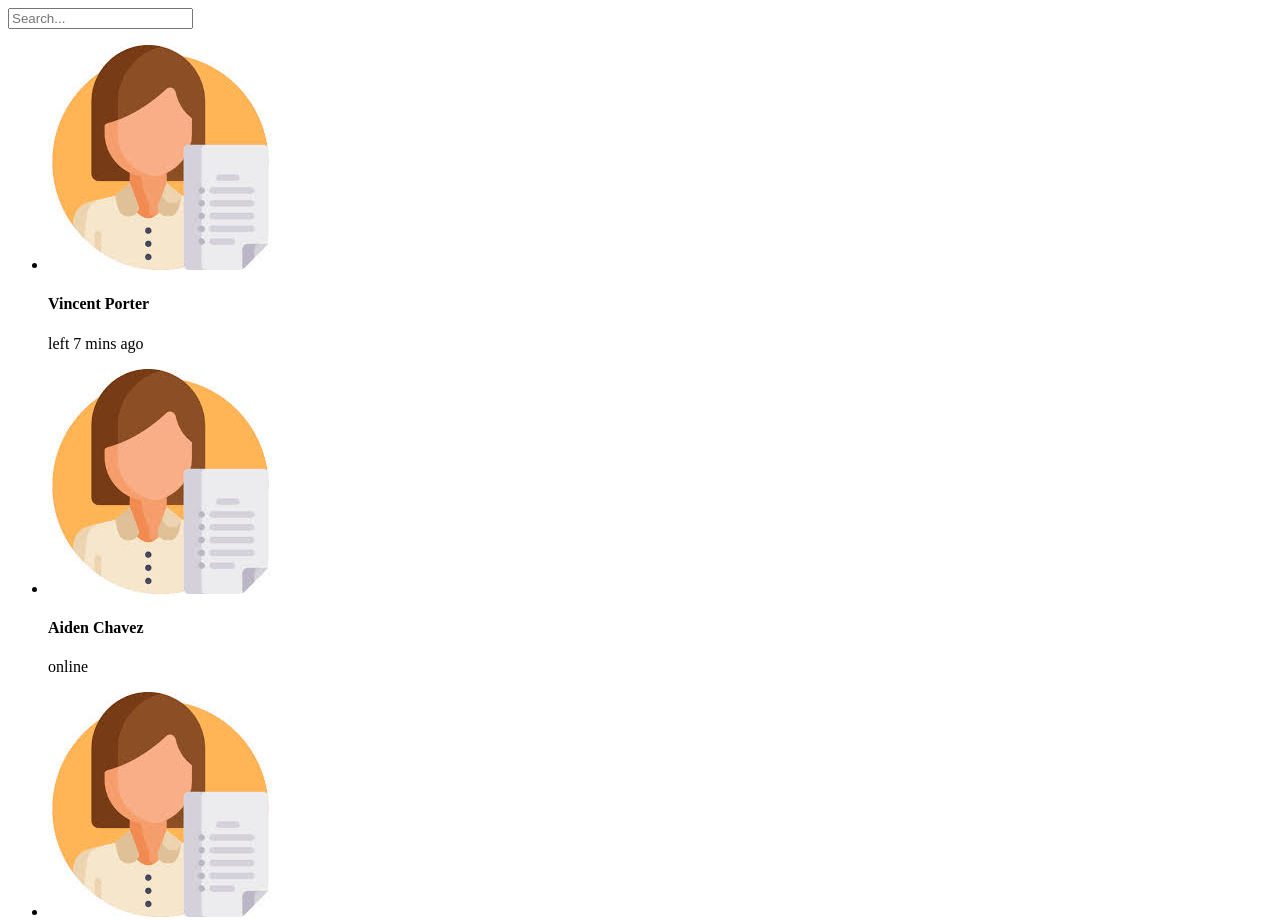
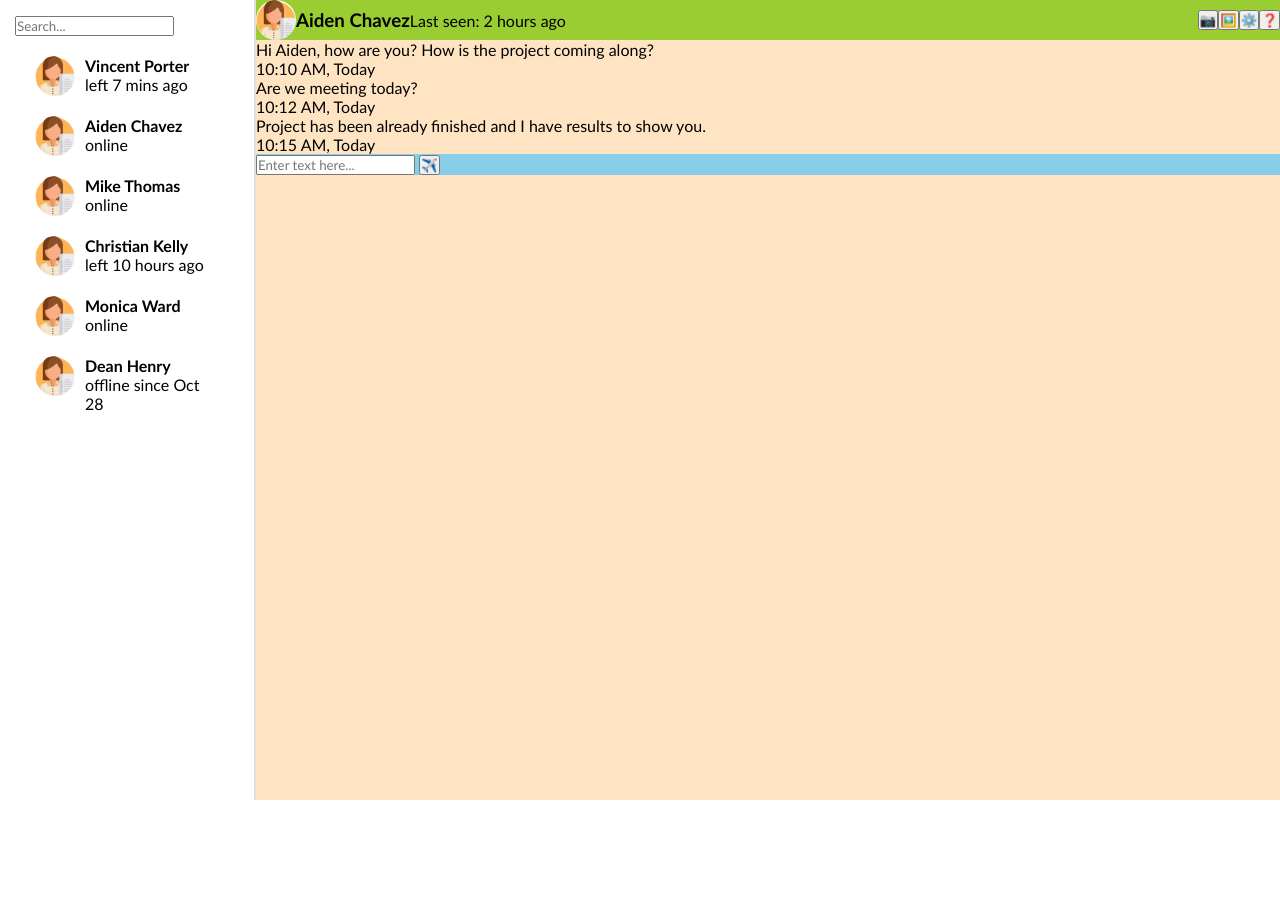
Before and after one commit to ammielgodoy/front-trabajo-practico-1, a plain HTML site: page index.html in a window 1280 px wide. Shown: the top 920 px of the page. After the commit the page ends 800 px from the top, so only its background shows below. Drawn offline with Linux system fonts and the light colour scheme.

Commit message:
Initial styling for validating containers

```diff
--- a/index.html
+++ b/index.html
@@ -9,7 +9,7 @@
 </head>
 
 <body>
-  <section>
+  <section class="flex-container">
     <aside class="sidebar">
       <input type="search" placeholder="Search..." class="search">
       <ul class="contact-list">
@@ -17,48 +17,48 @@
           <img src="avatar.jpeg" alt="imagen de perfil">
           <div>
             <h4>Vincent Porter</h4>
-            <p class="status">left 7 mins ago</p>
+            <p class="status-offline">left 7 mins ago</p>
           </div>
         </li>
-        <li class="contact">
+        <li class="contact active">
           <img src="avatar.jpeg" alt="imagen de perfil">
           <div>
             <h4>Aiden Chavez</h4>
-            <p class="status">online</p>
+            <p class="status-online">online</p>
           </div>
         </li>
         <li class="contact">
           <img src="avatar.jpeg" alt="imagen de perfil">
           <div>
             <h4>Mike Thomas</h4>
-            <p class="status">online</p>
+            <p class="status-online">online</p>
           </div>
         </li>
         <li class="contact">
           <img src="avatar.jpeg" alt="imagen de perfil">
           <div>
             <h4>Christian Kelly</h4>
-            <p class="status">left 10 hours ago</p>
+            <p class="status-offline">left 10 hours ago</p>
           </div>
         </li>
         <li class="contact">
           <img src="avatar.jpeg" alt="imagen de perfil">
           <div>
             <h4>Monica Ward</h4>
-            <p class="status">online</p>
+            <p class="status-online">online</p>
           </div>
         </li>
         <li class="contact">
           <img src="avatar.jpeg" alt="imagen de perfil">
           <div>
             <h4>Dean Henry</h4>
-            <p class="status">offline since Oct 28</p>
+            <p class="status-offline">offline since Oct 28</p>
           </div>
         </li>
       </ul>
     </aside>
     <main class="chat">
-      <section>
+      <section class="chat-head">
         <div class="chat-header">
           <img src="avatar.jpeg" alt="imagen de perfil">
           <h3>Aiden Chavez</h3>
--- a/style.css
+++ b/style.css
@@ -0,0 +1,71 @@
+*{
+  margin:0;
+  padding:0;
+  box-sizing: border-box;
+  font-family: 'Gill Sans', 'Gill Sans MT', Calibri, 'Trebuchet MS', sans-serif;
+}
+
+body{
+  height: 100%;
+}
+
+.flex-container{
+  display: flex;
+  justify-content: space-between;
+  padding: 0px;
+  height: 100vh;
+}
+
+.sidebar{
+  border-right: solid 2px;
+  border-color: #e0e0e1;
+  width: 20%;
+  padding: 15px;
+  /* display: flex;
+  justify-content: space-between; */
+}
+
+.chat{
+  background-color: bisque;
+  width: 80%;
+}
+
+.chat-head{
+  display: flex;
+  justify-content: space-between;
+  background-color: yellowgreen;
+}
+
+.chat-header{
+  display: flex;
+  align-items: center;
+}
+
+.chat-actions{
+  display:flex;
+  align-items: center;
+}
+
+
+
+img{
+  height: 40px;
+  width: 40px;
+  border-radius: 100px;
+}
+.contact-list{
+  padding:10px;
+}
+.contact{
+  display: flex;
+  gap: 10px;
+  padding: 10px;
+}
+.status{
+  font-size: 12px;
+}
+
+.chat-footer{
+  background-color: skyblue;
+
+}
```
